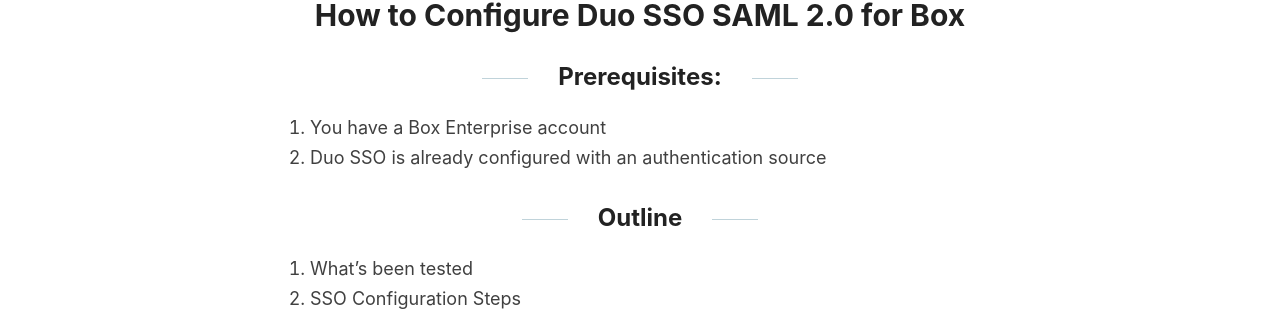
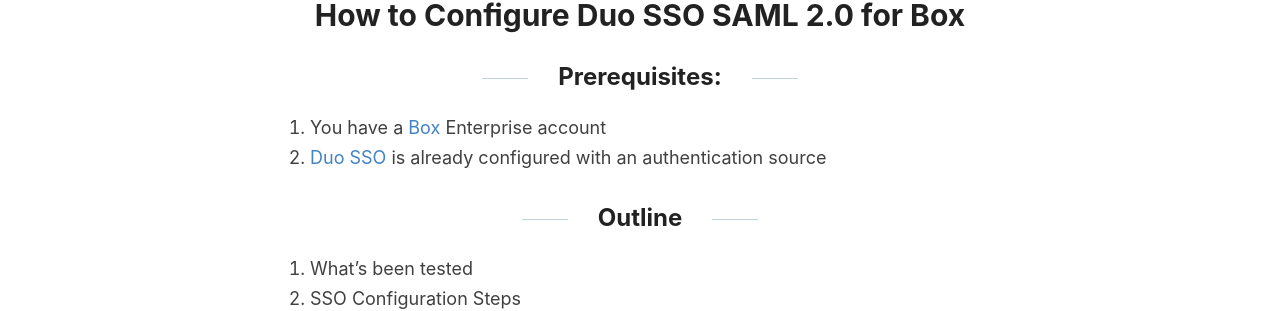
Before and after one commit to christophe81/christophe81.github.io, a Jekyll site: the page built from _posts/2020-5-20-Duo SSO-Box.md, in a window 1280 px wide and 900 px high. Shown: the part 360-671 px from the top of the window. Built offline with Jekyll 4.4.1, drawn with Linux system fonts in a browser that asks for light colours; comment, search, counter and statistics services are not loaded; some of the changed lines change nothing that is shown.

Commit message:
Update 2020-5-20-Duo SSO-Box.md

```diff
--- a/_posts/2020-5-20-Duo SSO-Box.md
+++ b/_posts/2020-5-20-Duo SSO-Box.md
@@ -7,8 +7,8 @@
 # How to Configure Duo SSO SAML 2.0 for Box
 
 ## Prerequisites:
-1. You have a Box Enterprise account
-1. Duo SSO is already configured with an authentication source
+1. You have a [Box](https://box.com) Enterprise account
+1. [Duo SSO](https://duo.com/docs/sso) is already configured with an authentication source
 
 ## Outline
 1. What's been tested
```
